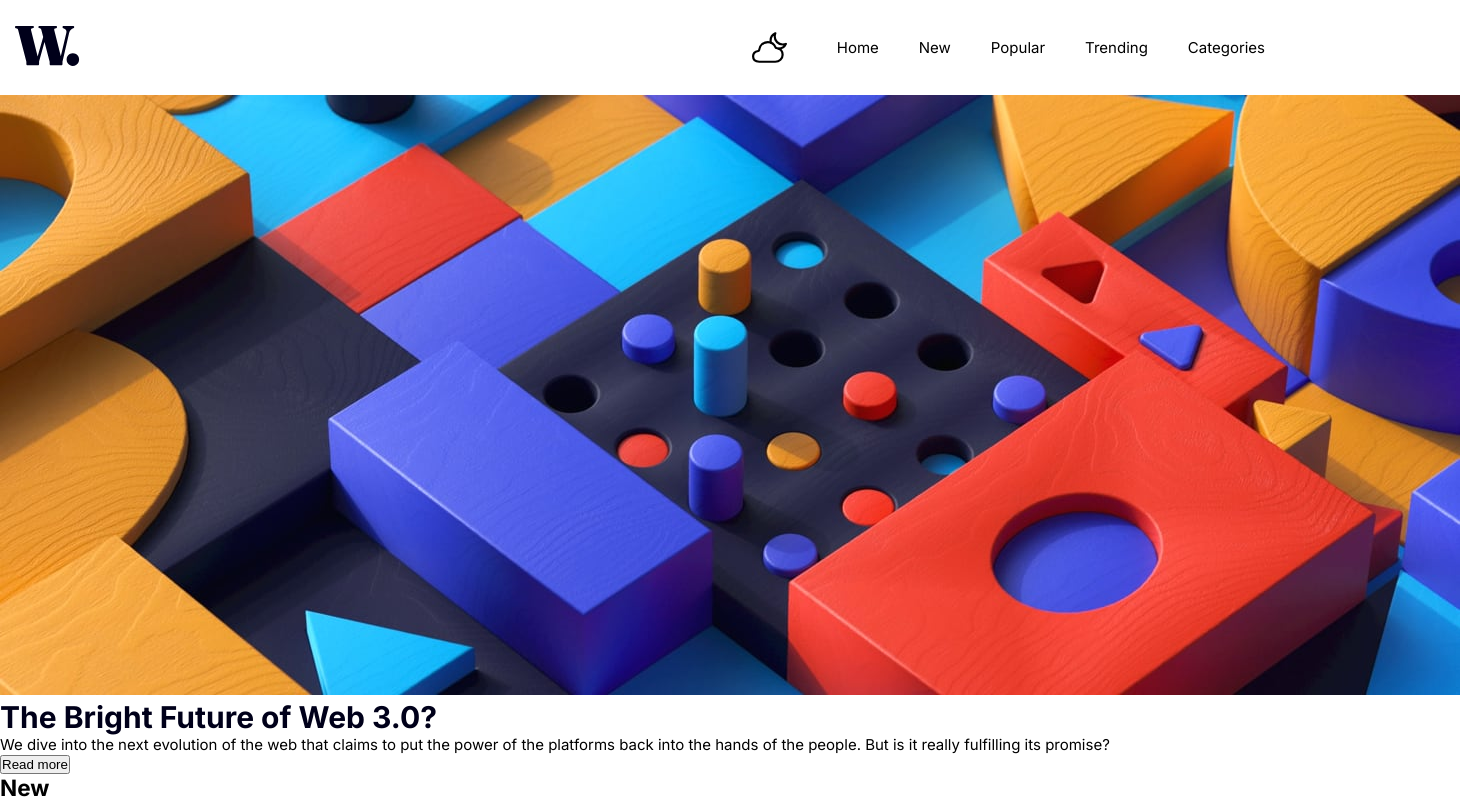
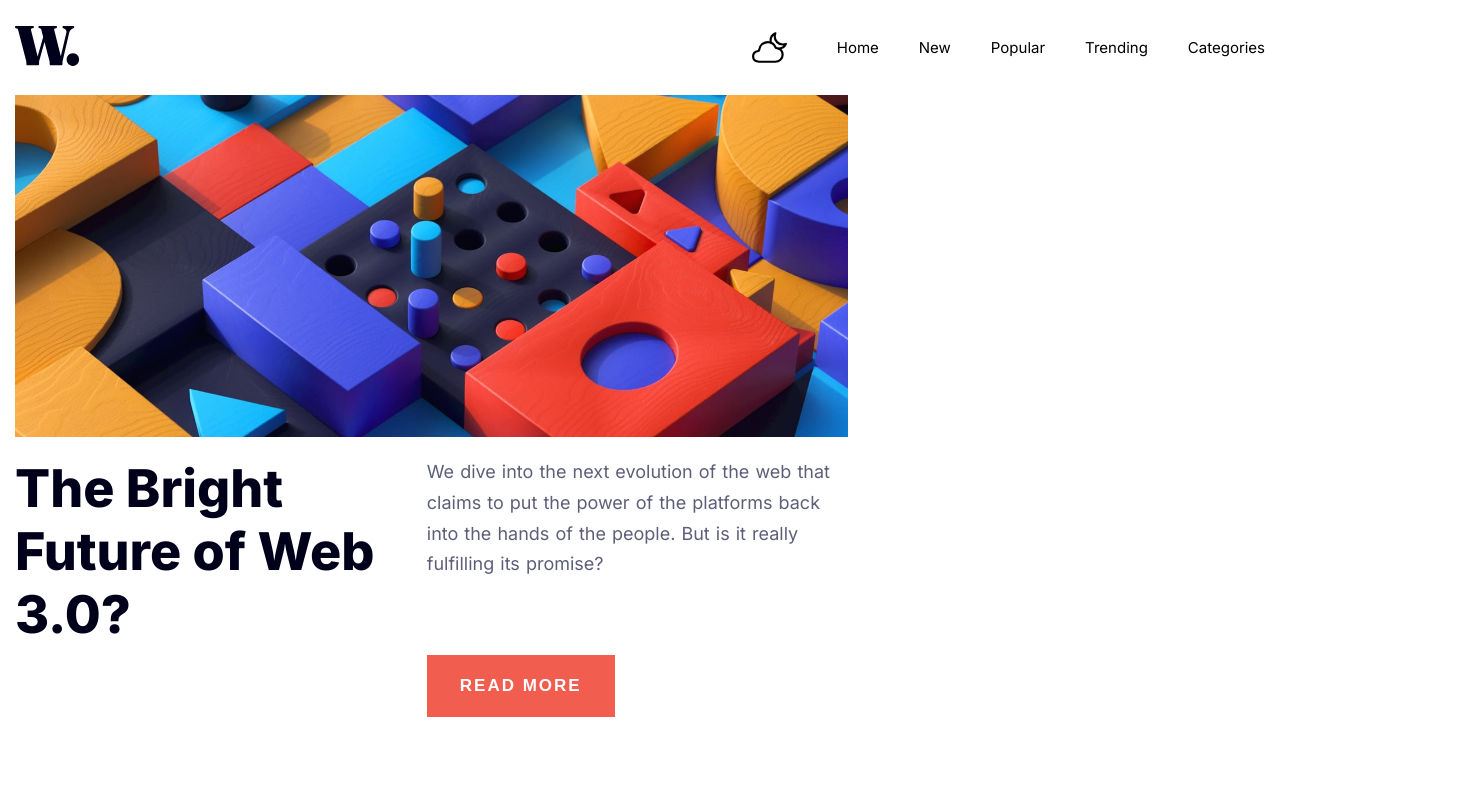
Before and after one commit to David4bay/News-Homepage, a React (Vite) app: page / in a window 1280 px wide. Shown: the top 800 px of the page, 1460 px wide, since content can reach past the window. Built offline with nearby package versions, Linux system fonts and the light colour scheme.

Commit message:
fixing desktop layout

```diff
--- a/src/App.jsx
+++ b/src/App.jsx
@@ -3,7 +3,9 @@ import Main from './components/Main/Main';
 import styled from 'styled-components';
 
 const AppStyle = styled.div`
+  display: block;
   max-width: 1440px;
+  margin: auto;
 ` ;
 
 function App() {
--- a/src/components/Body/Body.jsx
+++ b/src/components/Body/Body.jsx
@@ -1,21 +1,25 @@
 /* eslint-disable react/prop-types */
 import Article from "../Article/Article";
 import Aside from "../Aside/Aside";
-import Footer from "../Footer/Footer";
 import Header from "../Header/Header";
+import styled from "styled-components";
 
+const GridContainer = styled.div`
+    display: grid;
+    grid-template-columns: 1fr 1fr 1fr;
+    grid-template-rows: 1fr;
+`
 
 function Body({dark, menu}) {
     return (
-        <>
-        <Header
+        <GridContainer className="Grid">
+        <Header className="Header"
         dark={dark}
         menu={menu}
         />
         <Aside />
         <Article />
-        <Footer />
-        </>
+        </GridContainer>
     )
 }
 
--- a/src/components/Header/Header.jsx
+++ b/src/components/Header/Header.jsx
@@ -9,6 +9,16 @@ const HeaderContainer = styled.div`
     display: flex;
     flex-direction: column;
     padding-bottom: 65px;
+}
+
+@media (min-width: ${mediaQuery.medium}) {
+    display: grid;
+    margin-left: 15px;
+    margin-right: 15px;
+    grid-column: 1/4;
+    grid-row: 1/2;
+    grid-template-columns: 1fr 1fr 1fr;
+    grid-template-rows: 1fr 1fr 1fr;
 }
 `;
 
@@ -22,9 +32,22 @@ const ImageContainer = styled.div`
     margin-bottom: 22px;
 }
 
-@media (min-width: $769px) {
+@media (min-width: ${mediaQuery.medium}) {
+    & {
+    display: grid;
+    grid-column: 1/3;
+    grid-row: 1/2;
+    height: 100%;
+    }
+}
 
-}
+@media (min-width: ${mediaQuery.medium}) {
+    & > .Header__Image {
+        width: 100%;
+        display: grid;
+        grid-column: 1/3;
+        grid-row: 1/2;
+    }
 
 @media (max-width: ${mediaQuery.medium}) {
     & > .Header__Image {
@@ -33,10 +56,6 @@ const ImageContainer = styled.div`
         object-fit: contain;
     }
 }
-
-@media (min-width: $769px) {
-    & > .Header__Image {
-    }
 }
 `;
 
@@ -49,12 +68,33 @@ const Title = styled.h1`
     font-weight: 800;
     font-size: 48px;
 }
+
+@media (min-width: ${mediaQuery.medium}) {
+    & {
+        display: grid;
+        grid-column: 1/2;
+        grid-row: 1/3;
+        color: hsl(240, 100%, 5%);
+        font-weight: 800;
+        font-size: 52px;
+    }
+}
 `;
 
 const Section = styled.div`
 @media (max-width: ${mediaQuery.medium}) {
     margin: auto;
     max-width: 500px;
+}
+
+@media (min-width: ${mediaQuery.medium}) {
+    & {
+        display: grid;
+        grid-column: 1/3;
+        grid-row: 2/3;
+        padding-top: 20px;
+        gap: 12px;
+    }
 }
 `;
 
@@ -68,6 +108,19 @@ const Content = styled.p`
     line-height: 1.7;
     word-spacing: 1px;
     padding-bottom: 30px;
+}
+
+@media (min-width: ${mediaQuery.medium}) {
+    & {
+        display: grid;
+        grid-column: 2/3;
+        grid-row: 1/2;
+        font-size: 18px;
+        font-weight: 500;
+        color: hsl(236, 13%, 42%);
+        line-height: 1.7;
+        word-spacing: 1px;
+    }
 }
 `;
 
@@ -86,6 +139,25 @@ const Button = styled.button`
     &:active {
         background-color: #00001a;
         border: 1px solid #fff;
+    }
+
+}
+@media (min-width: 769px) {
+    & {
+        display: grid;
+        grid-column: 2/3;
+        justify-self: start;
+        align-self: start;
+        grid-row: 2/3;
+        width: 188px;
+        padding: 20px 0px;
+        color: #fff;
+        background-color: hsl(5, 85%, 63%);
+        font-size: 17px;
+        font-weight: 700;
+        border: 1px solid transparent;
+        letter-spacing: 2px;
+        text-transform: uppercase;
     }
 }
 `;
@@ -109,7 +181,7 @@ function Header({dark, menu}) {
             We dive into the next evolution of the web that claims to put the power of the platforms back into the hands of the people.
   But is it really fulfilling its promise?
             </Content>
-            <Button>
+            <Button className="Button">
             Read more
             </Button>
             </Section>
--- a/src/components/Main/Main.jsx
+++ b/src/components/Main/Main.jsx
@@ -1,6 +1,7 @@
 /* eslint-disable react-hooks/exhaustive-deps */
 import { useReducer, useEffect, useCallback } from 'react';
 import Body from '../Body/Body';
+import Footer from '../Footer/Footer';
 import Nav from '../Nav/Nav';
 
 function Main() {
@@ -87,6 +88,7 @@ function Main() {
             dark={state.dark}
             menu={state.menu}
             />
+            <Footer />
         </>
     )
 }
```
